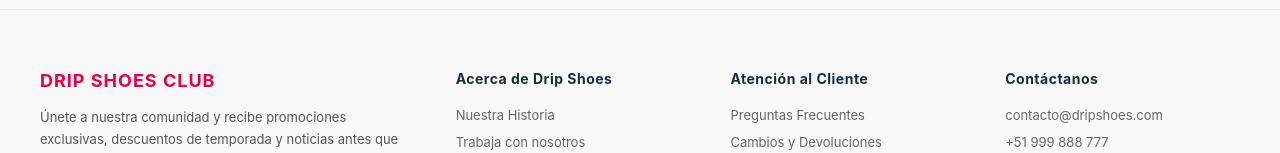
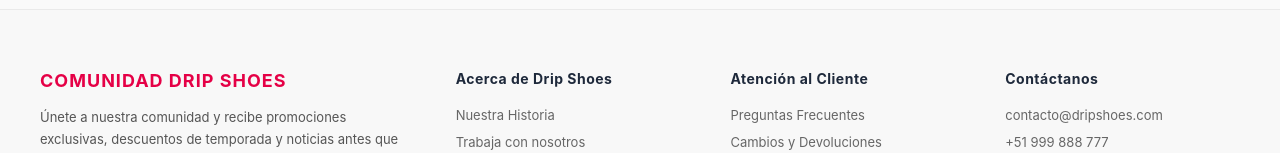
Before and after one commit to Kazuha-0/HD_DripShoes, an Angular app in the folder frontend/: page / in a window 1280 px wide. Shown: the part 2030-2183 px from the top of the page. Built offline with nearby package versions, Linux system fonts and the light colour scheme; no server answers.

Commit message:
actualizacion del titulo del footer

```diff
--- a/frontend/src/app/layout/footer/footer.component.html
+++ b/frontend/src/app/layout/footer/footer.component.html
@@ -3,7 +3,7 @@
 
     <!-- Columna 1: Club y redes -->
     <div class="footer-col footer-brand">
-      <h3 class="footer-brand-title">Drip Shoes Club</h3>
+      <h3 class="footer-brand-title">Comunidad Drip Shoes</h3>
       <p class="footer-text">
         Únete a nuestra comunidad y recibe promociones exclusivas, descuentos de temporada y noticias antes que nadie.
       </p>
```
